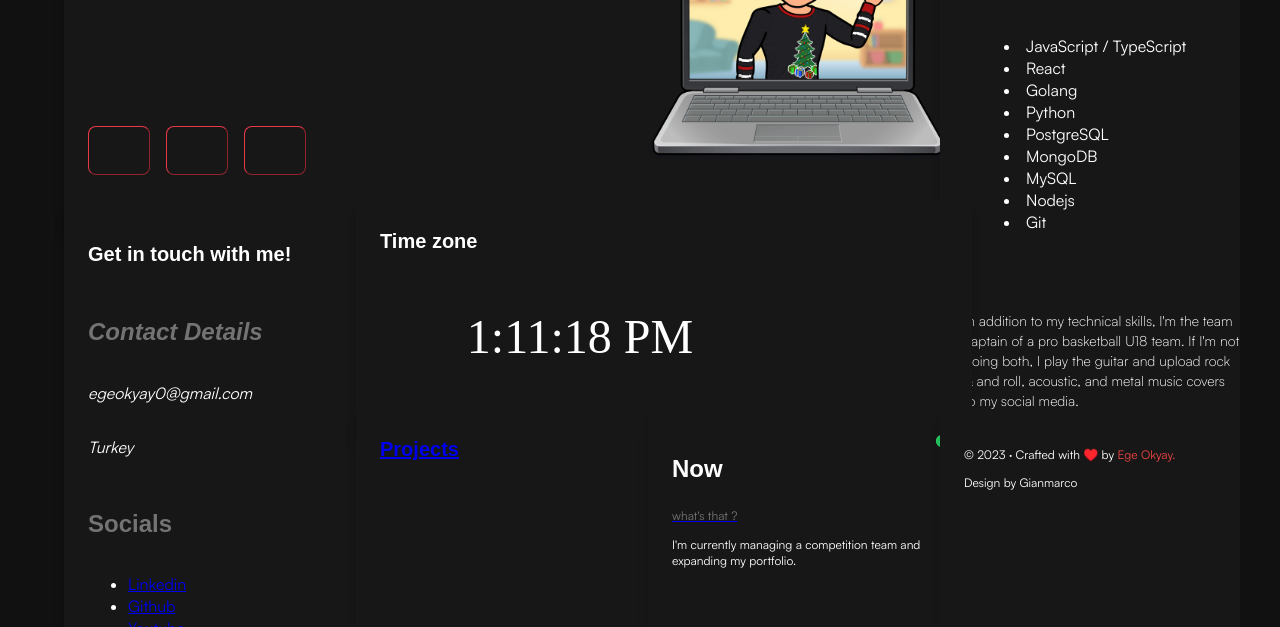
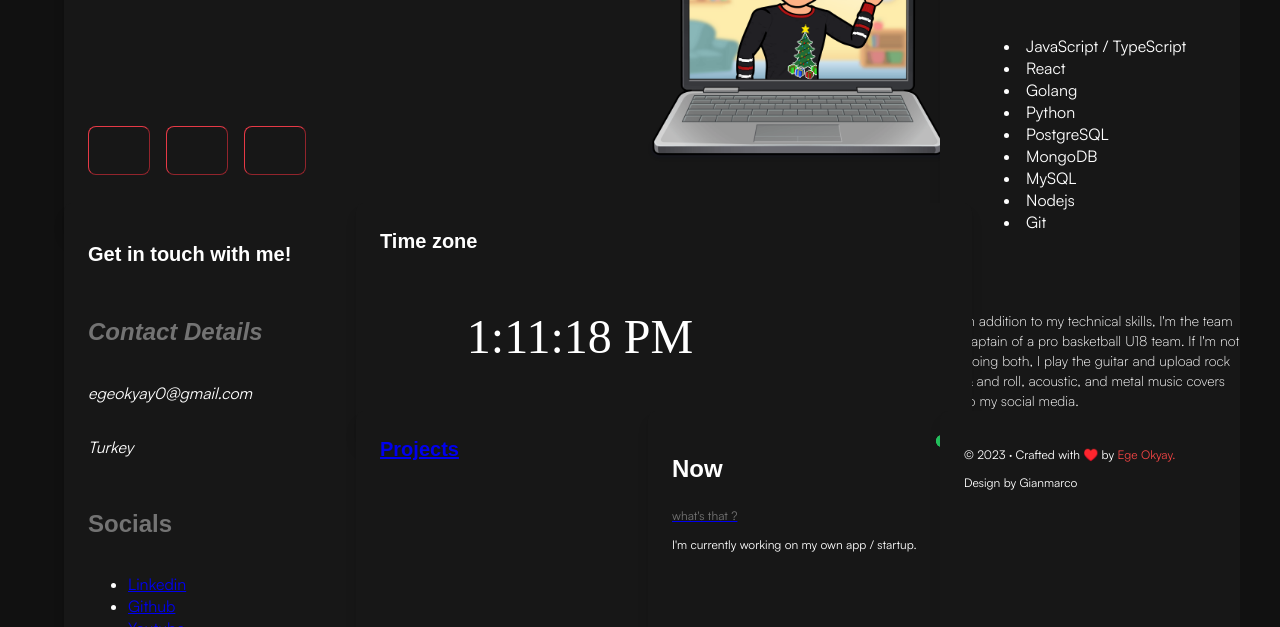
Before and after one commit to Ege-Okyay/portfolio, an Astro site: page / in a window 1280 px wide. Shown: the part 173-800 px from the top of the page. Built offline with nearby package versions, Linux system fonts and the light colour scheme; Astro itself is replaced by a stand-in of ours; some icons are missing; a web font is replaced by a local one.

Commit message:
updated Now component

```diff
--- a/src/components/Now.astro
+++ b/src/components/Now.astro
@@ -13,5 +13,5 @@ import Pulse from "./Pulse.astro";
     </div>
     <Pulse />
   </div>
-  <p class="text-xs">I'm currently managing a competition team and expanding my portfolio.</p>
+  <p class="text-xs">I'm currently working on my own app / startup.</p>
 </Card>
```
